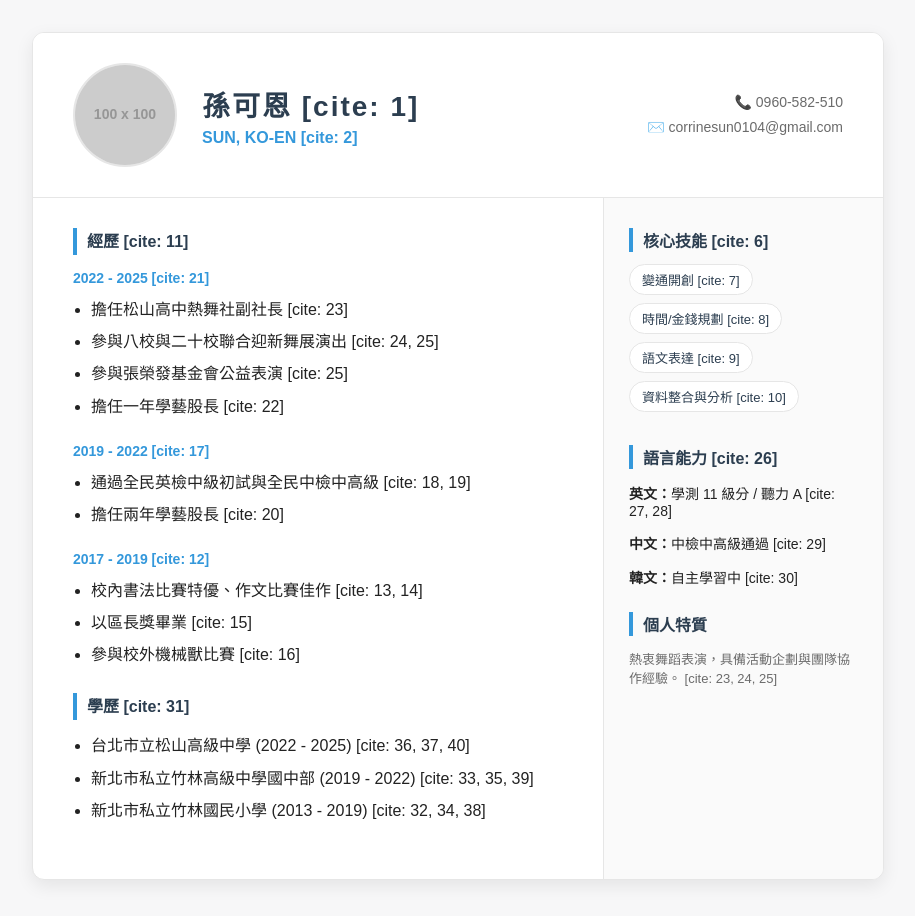
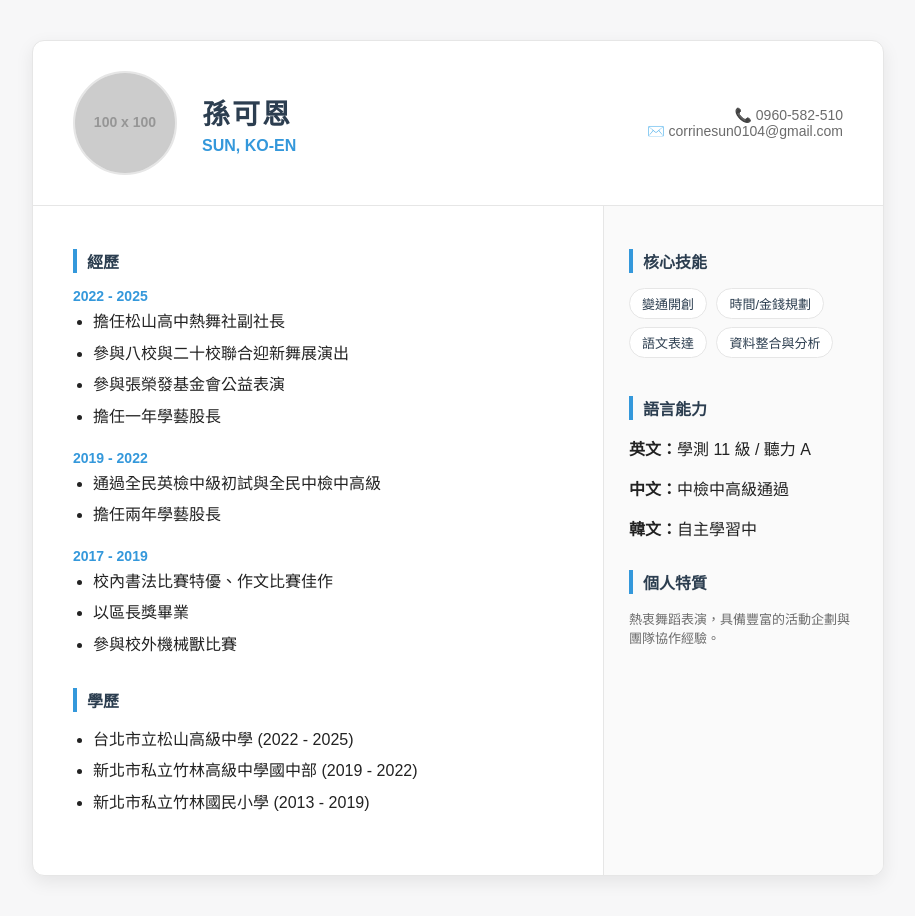
Before and after one commit to cnnni/resume, a plain HTML site: page index.html in a window 1280 px wide. Shown: the whole page, without its empty margins (182-1097 px from the left). Drawn offline with Linux system fonts and the light colour scheme; placeholder pictures from the web are drawn by us.

Commit message:
Update index.html

```diff
--- a/index.html
+++ b/index.html
@@ -3,48 +3,44 @@
 <head>
   <meta charset="utf-8" />
   <meta name="viewport" content="width=device-width,initial-scale=1" />
-  <title>孫可恩 — 履歷</title>
+  <title>孫可恩 — 個人履歷</title>
   <style>
-    :root{
+    :root {
       --primary: #2c3e50;
-      --bg:#f7f7f8;
-      --card:#ffffff;
-      --muted:#6b6b6b;
-      --accent:#3498db;
-      --border:#e6e6e6;
-      --maxw:850px;
+      --bg: #f7f7f8;
+      --card: #ffffff;
+      --muted: #6b6b6b;
+      --accent: #3498db;
+      --border: #e6e6e6;
     }
-    body{
-      background:var(--bg);
+    body {
+      background: var(--bg);
       font-family: "PingFang TC", "Microsoft JhengHei", sans-serif;
-      color:#222;
-      display:flex;
-      align-items:flex-start;
-      justify-content:center;
-      padding:32px 15px;
-      margin:0;
+      color: #222;
+      display: flex;
+      justify-content: center;
+      padding: 40px 20px;
+      margin: 0;
     }
-    .container{
-      width:100%;
-      max-width:var(--maxw);
-      background:var(--card);
-      border-radius:12px;
-      box-shadow:0 6px 18px rgba(0,0,0,0.08);
-      border:1px solid var(--border);
-      overflow:hidden;
-      display:grid;
+    .container {
+      width: 100%;
+      max-width: 850px;
+      background: var(--card);
+      border-radius: 12px;
+      box-shadow: 0 6px 18px rgba(0,0,0,0.08);
+      border: 1px solid var(--border);
+      display: grid;
       grid-template-columns: 1fr 280px;
+      overflow: hidden;
     }
-    header{
-      grid-column:1 / -1;
-      padding:30px 40px;
-      background: #fff;
-      border-bottom:1px solid var(--border);
-      display:flex;
-      align-items:center;
-      gap:25px;
+    header {
+      grid-column: 1 / -1;
+      padding: 30px 40px;
+      border-bottom: 1px solid var(--border);
+      display: flex;
+      align-items: center;
+      gap: 25px;
     }
-    /* 照片樣式 */
     .avatar-img {
       width: 100px;
       height: 100px;
@@ -53,109 +49,105 @@
       border: 2px solid var(--border);
       background: #eee;
     }
-    .header-info h1{ margin:0; font-size:28px; letter-spacing: 2px; color: var(--primary); }
-    .header-info p.lead{ margin:5px 0 0 0; color:var(--accent); font-weight:bold; font-size:16px; }
+    .header-info h1 { margin: 0; font-size: 28px; color: var(--primary); letter-spacing: 2px; }
+    .header-info p.lead { margin: 5px 0 0 0; color: var(--accent); font-weight: bold; }
+    .contact-top { margin-left: auto; text-align: right; font-size: 14px; color: var(--muted); }
 
-    .contact-top { margin-left:auto; text-align:right; font-size:14px; color: var(--muted); line-height: 1.8; }
+    main { padding: 30px 40px; }
+    aside { padding: 30px 25px; border-left: 1px solid var(--border); background: #fafafa; }
 
-    main{ padding:30px 40px; line-height:1.7; }
-    aside{ padding:30px 25px; border-left:1px solid var(--border); background:#fafafa; font-size:14px; }
-
-    section{ margin-bottom:25px; }
-    h2{ font-size:16px; margin:0 0 12px 0; color:var(--primary); border-left: 4px solid var(--accent); padding-left: 10px; }
+    section { margin-bottom: 30px; }
+    h2 { font-size: 16px; margin-bottom: 15px; color: var(--primary); border-left: 4px solid var(--accent); padding-left: 10px; }
 
     .exp-item { margin-bottom: 20px; }
-    .exp-year { font-weight: bold; color: var(--accent); font-size: 14px; margin-bottom: 5px; }
+    .year-label { font-weight: bold; color: var(--accent); font-size: 14px; display: block; margin-bottom: 5px; }
+    ul { padding-left: 20px; margin: 5px 0; }
+    li { margin-bottom: 6px; line-height: 1.6; }
 
-    ul { padding-left:18px; margin:5px 0; }
-    li { margin-bottom: 5px; }
+    .pill { display: inline-block; padding: 5px 12px; border-radius: 999px; background: #fff; border: 1px solid var(--border); font-size: 13px; margin: 0 5px 8px 0; color: var(--primary); }
 
-    .pill { display:inline-block; padding:5px 12px; border-radius:999px; background:#fff; border:1px solid var(--border); font-size:13px; color:var(--primary); margin: 0 5px 8px 0; }
-
-    @media (max-width:800px){
-      .container{ grid-template-columns:1fr; }
+    @media (max-width: 800px) {
+      .container { grid-template-columns: 1fr; }
       header { flex-direction: column; text-align: center; }
       .contact-top { text-align: center; margin: 15px 0 0 0; }
-      aside { border-left:none; border-top:1px solid var(--border); }
+      aside { border-left: none; border-top: 1px solid var(--border); }
     }
   </style>
 </head>
 <body>
-  <article class="container">
+  <div class="container">
     <header>
       <img src="profile.jpg" alt="孫可恩" class="avatar-img" onerror="this.src='https://via.placeholder.com/100?text=SUN'">
-
       <div class="header-info">
-        <h1>孫可恩 [cite: 1]</h1>
-        <p class="lead">SUN, KO-EN [cite: 2]</p>
+        <h1>孫可恩</h1>
+        <p class="lead">SUN, KO-EN</p>
       </div>
-
       <div class="contact-top">
-        <div>📞 0960-582-510 </div>
-        <div>✉️ corrinesun0104@gmail.com </div>
+        <div>📞 0960-582-510</div>
+        <div>✉️ corrinesun0104@gmail.com</div>
       </div>
     </header>
 
     <main>
       <section>
-        <h2>經歷 [cite: 11]</h2>
+        <h2>經歷</h2>
         <div class="exp-item">
-          <div class="exp-year">2022 - 2025 [cite: 21]</div>
+          <span class="year-label">2022 - 2025</span>
           <ul>
-            <li>擔任松山高中熱舞社副社長 [cite: 23]</li>
-            <li>參與八校與二十校聯合迎新舞展演出 [cite: 24, 25]</li>
-            <li>參與張榮發基金會公益表演 [cite: 25]</li>
-            <li>擔任一年學藝股長 [cite: 22]</li>
+            <li>擔任松山高中熱舞社副社長</li>
+            <li>參與八校與二十校聯合迎新舞展演出</li>
+            <li>參與張榮發基金會公益表演</li>
+            <li>擔任一年學藝股長</li>
           </ul>
         </div>
         <div class="exp-item">
-          <div class="exp-year">2019 - 2022 [cite: 17]</div>
+          <span class="year-label">2019 - 2022</span>
           <ul>
-            <li>通過全民英檢中級初試與全民中檢中高級 [cite: 18, 19]</li>
-            <li>擔任兩年學藝股長 [cite: 20]</li>
+            <li>通過全民英檢中級初試與全民中檢中高級</li>
+            <li>擔任兩年學藝股長</li>
           </ul>
         </div>
         <div class="exp-item">
-          <div class="exp-year">2017 - 2019 [cite: 12]</div>
+          <span class="year-label">2017 - 2019</span>
           <ul>
-            <li>校內書法比賽特優、作文比賽佳作 [cite: 13, 14]</li>
-            <li>以區長獎畢業 [cite: 15]</li>
-            <li>參與校外機械獸比賽 [cite: 16]</li>
+            <li>校內書法比賽特優、作文比賽佳作</li>
+            <li>以區長獎畢業</li>
+            <li>參與校外機械獸比賽</li>
           </ul>
         </div>
       </section>
 
       <section>
-        <h2>學歷 [cite: 31]</h2>
+        <h2>學歷</h2>
         <ul>
-          <li>台北市立松山高級中學 (2022 - 2025) [cite: 36, 37, 40]</li>
-          <li>新北市私立竹林高級中學國中部 (2019 - 2022) [cite: 33, 35, 39]</li>
-          <li>新北市私立竹林國民小學 (2013 - 2019) [cite: 32, 34, 38]</li>
+          <li>台北市立松山高級中學 (2022 - 2025)</li>
+          <li>新北市私立竹林高級中學國中部 (2019 - 2022)</li>
+          <li>新北市私立竹林國民小學 (2013 - 2019)</li>
         </ul>
       </section>
     </main>
 
     <aside>
       <section>
-        <h2>核心技能 [cite: 6]</h2>
-        <div class="pill">變通開創 [cite: 7]</div>
-        <div class="pill">時間/金錢規劃 [cite: 8]</div>
-        <div class="pill">語文表達 [cite: 9]</div>
-        <div class="pill">資料整合與分析 [cite: 10]</div>
+        <h2>核心技能</h2>
+        <div class="pill">變通開創</div>
+        <div class="pill">時間/金錢規劃</div>
+        <div class="pill">語文表達</div>
+        <div class="pill">資料整合與分析</div>
       </section>
 
       <section>
-        <h2>語言能力 [cite: 26]</h2>
-        <p><strong>英文：</strong>學測 11 級分 / 聽力 A [cite: 27, 28]</p>
-        <p><strong>中文：</strong>中檢中高級通過 [cite: 29]</p>
-        <p><strong>韓文：</strong>自主學習中 [cite: 30]</p>
+        <h2>語言能力</h2>
+        <p><strong>英文：</strong>學測 11 級 / 聽力 A</p>
+        <p><strong>中文：</strong>中檢中高級通過</p>
+        <p><strong>韓文：</strong>自主學習中</p>
       </section>
 
       <section>
         <h2>個人特質</h2>
-        <p style="color:var(--muted); font-size:13px;">熱衷舞蹈表演，具備活動企劃與團隊協作經驗。 [cite: 23, 24, 25]</p>
+        <p style="font-size: 13px; color: var(--muted);">熱衷舞蹈表演，具備豐富的活動企劃與團隊協作經驗。</p>
       </section>
     </aside>
-  </article>
+  </div>
 </body>
 </html>
```
